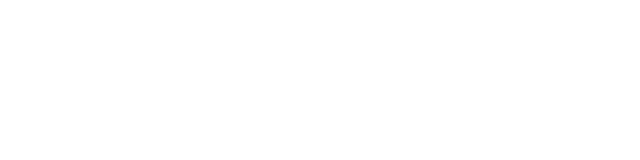
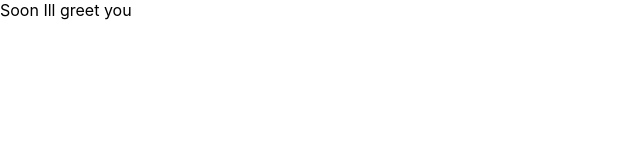
Before and after one commit to Tadesse-Alemayehu/Hello-React-Front-End, a React (Create React App) app: page /greeting in a window 1280 px wide. Before the commit this address had no page. Shown: the top 160 px of the page, without its empty margins (0-640 px from the left). Built offline with nearby package versions, Linux system fonts and the light colour scheme.

Commit message:
Create: and configure greeting component

```diff
--- /dev/null
+++ b/src/components/greeting.js
@@ -0,0 +1,5 @@
+import React from "react";
+
+export default function Greeting() {
+  return <div>Soon Ill greet you </div>;
+}
--- a/src/index.js
+++ b/src/index.js
@@ -1,6 +1,7 @@
 import React from "react";
 import ReactDOM from "react-dom/client";
 import "./index.css";
+import Greeting from "./components/greeting";
 import App from "./App";
 import reportWebVitals from "./reportWebVitals";
 import { BrowserRouter, Routes, Route } from "react-router-dom";
@@ -9,6 +10,7 @@
   <React.StrictMode>
     <BrowserRouter>
       <Routes>
+        <Route path="/greeting" element={<Greeting />} />
         <Route path="/" element={<App />} />
       </Routes>
     </BrowserRouter>
```
